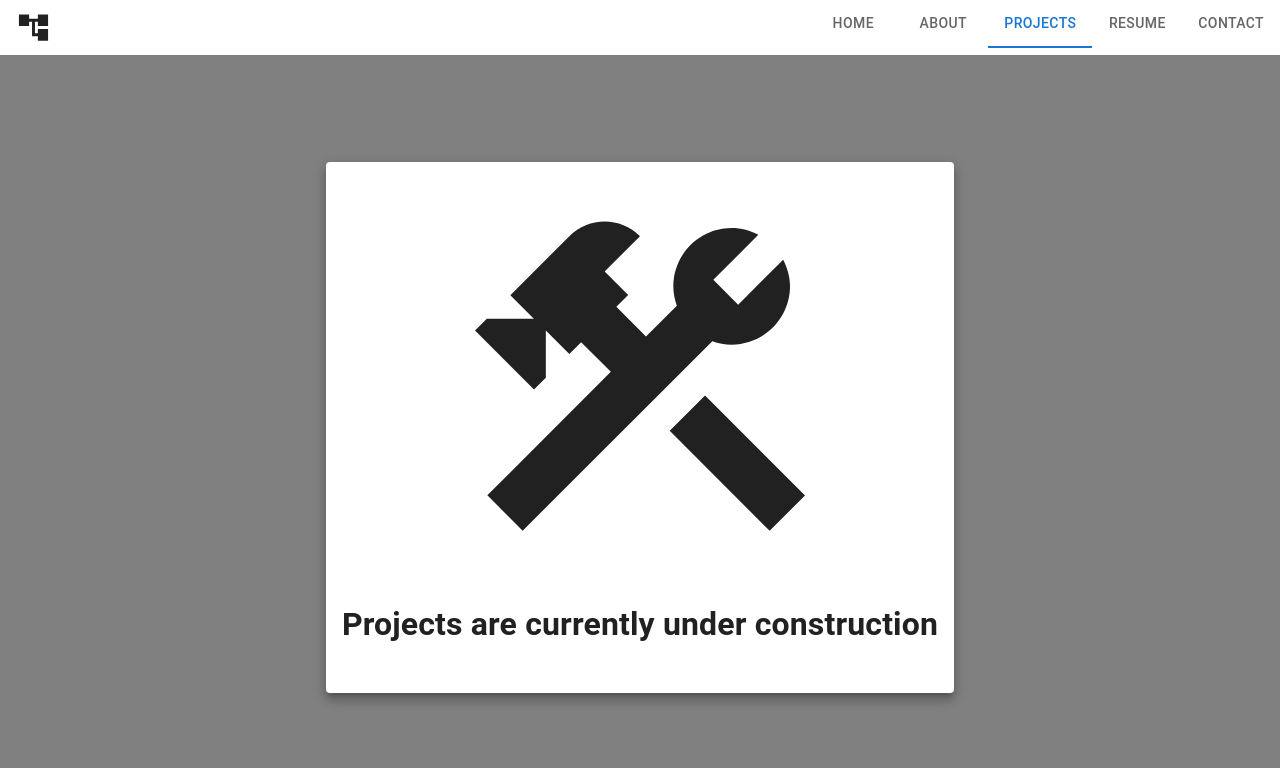
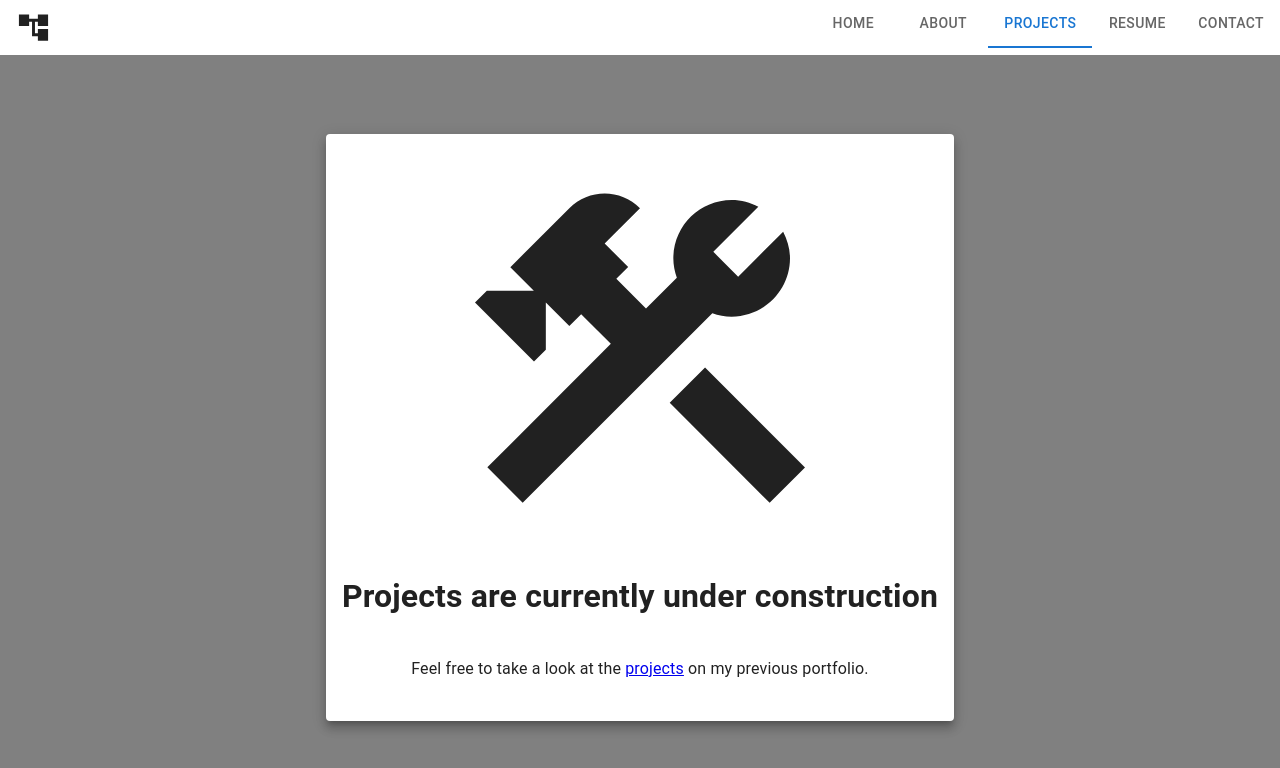
Before and after one commit to toveson/portfolio-v3, a React (Create React App) app: page / in a window 1280 px wide. Both pictures are taken after a click on the tab "PROJECTS". Shown: the top 768 px of the page. Built offline with nearby package versions, Linux system fonts and the light colour scheme.

Commit message:
added link to old portfolio

```diff
--- a/src/views/Projects.tsx
+++ b/src/views/Projects.tsx
@@ -15,6 +15,15 @@ export const Projects: React.FC = (props) => {
             />
           </div>
           <h1> Projects are currently under construction</h1>
+          <div style={{display: "flex", justifyContent: "center"}}>
+            <p>
+              Feel free to take a look at the{" "}
+              <a href="https://toveson.github.io/react-portfolio/#/portfolio">
+                projects
+              </a>{" "}
+              on my previous portfolio.
+            </p>
+          </div>
         </>
       }
     />
```
